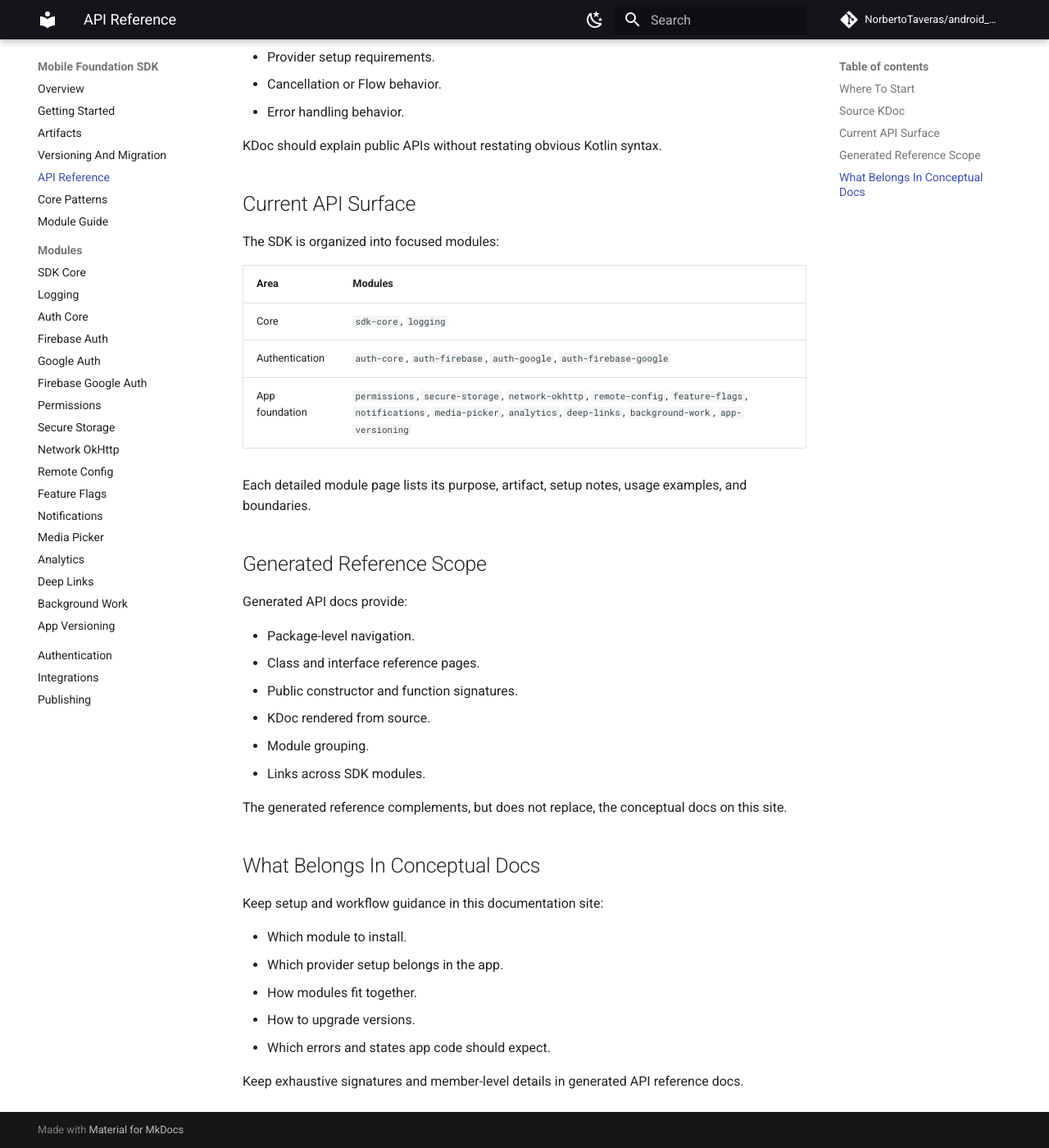
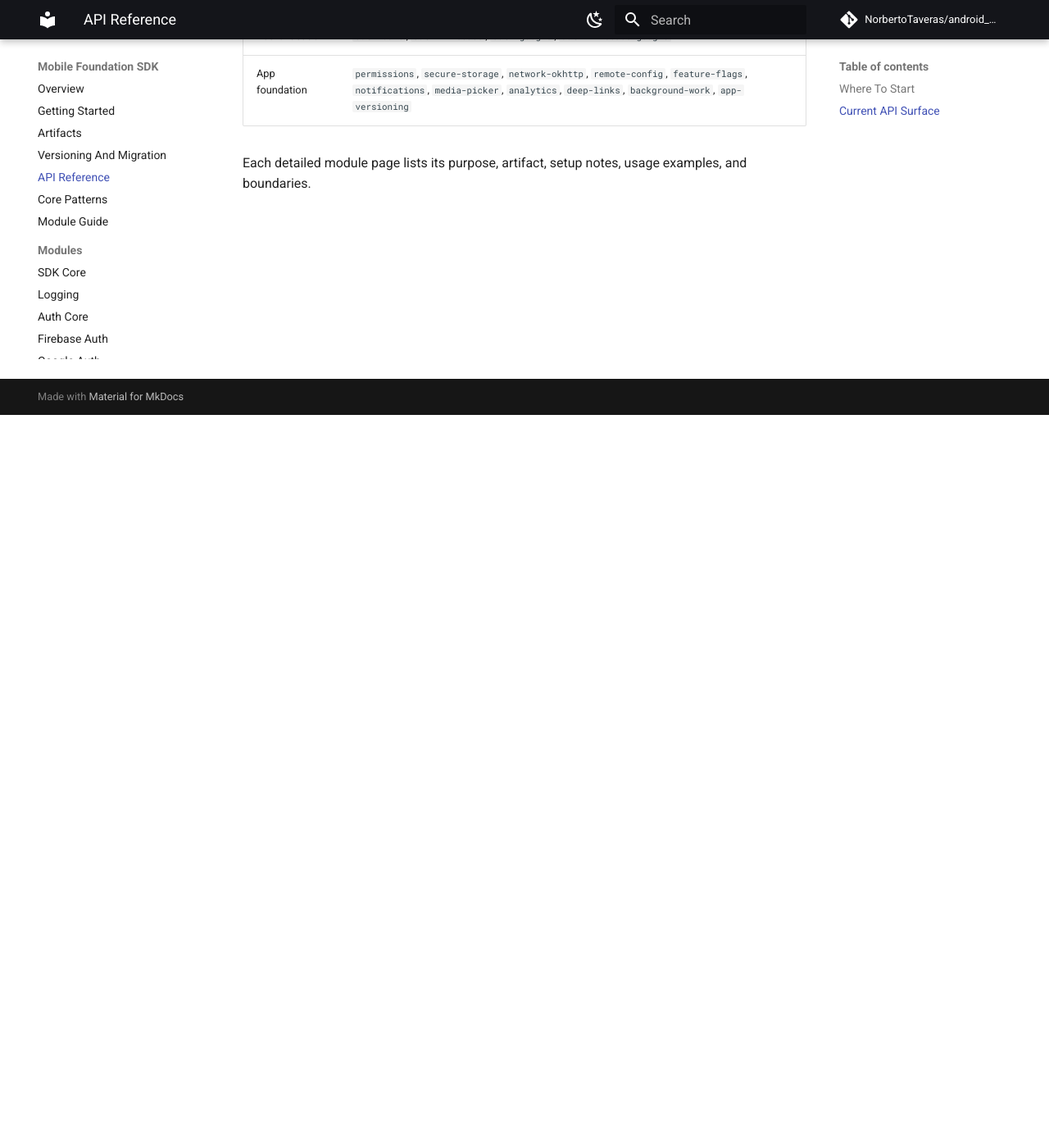
Before and after one commit to NorbertoTaveras/lantern, an MkDocs documentation site: the page built from docs/api-reference.md, in a window 1280 px wide and 1400 px high, scrolled down 894 px. Shown: the whole window at 82% size. Built offline with MkDocs 1.6.1 and Material for MkDocs 9.7.7, drawn with Linux system fonts in a browser that asks for light colours; comment, search, counter and statistics services are not loaded; some of the changed text lies outside the part shown.

Commit message:
FWK-156 | Simplify public API reference page

```diff
--- a/docs/api-reference.md
+++ b/docs/api-reference.md
@@ -18,19 +18,6 @@ Use these pages first:
 - [Authentication](authentication.md) for auth-specific setup and usage.
 - [Integrations](integrations.md) for app foundation modules.
 
-## Source KDoc
-
-Public SDK classes, interfaces, value types, and provider implementations should carry concise KDoc where it clarifies:
-
-- Purpose.
-- Expected usage.
-- Ownership boundaries.
-- Provider setup requirements.
-- Cancellation or Flow behavior.
-- Error handling behavior.
-
-KDoc should explain public APIs without restating obvious Kotlin syntax.
-
 ## Current API Surface
 
 The SDK is organized into focused modules:
@@ -42,28 +29,3 @@ The SDK is organized into focused modules:
 | App foundation | `permissions`, `secure-storage`, `network-okhttp`, `remote-config`, `feature-flags`, `notifications`, `media-picker`, `analytics`, `deep-links`, `background-work`, `app-versioning` |
 
 Each detailed module page lists its purpose, artifact, setup notes, usage examples, and boundaries.
-
-## Generated Reference Scope
-
-Generated API docs provide:
-
-- Package-level navigation.
-- Class and interface reference pages.
-- Public constructor and function signatures.
-- KDoc rendered from source.
-- Module grouping.
-- Links across SDK modules.
-
-The generated reference complements, but does not replace, the conceptual docs on this site.
-
-## What Belongs In Conceptual Docs
-
-Keep setup and workflow guidance in this documentation site:
-
-- Which module to install.
-- Which provider setup belongs in the app.
-- How modules fit together.
-- How to upgrade versions.
-- Which errors and states app code should expect.
-
-Keep exhaustive signatures and member-level details in generated API reference docs.
```
